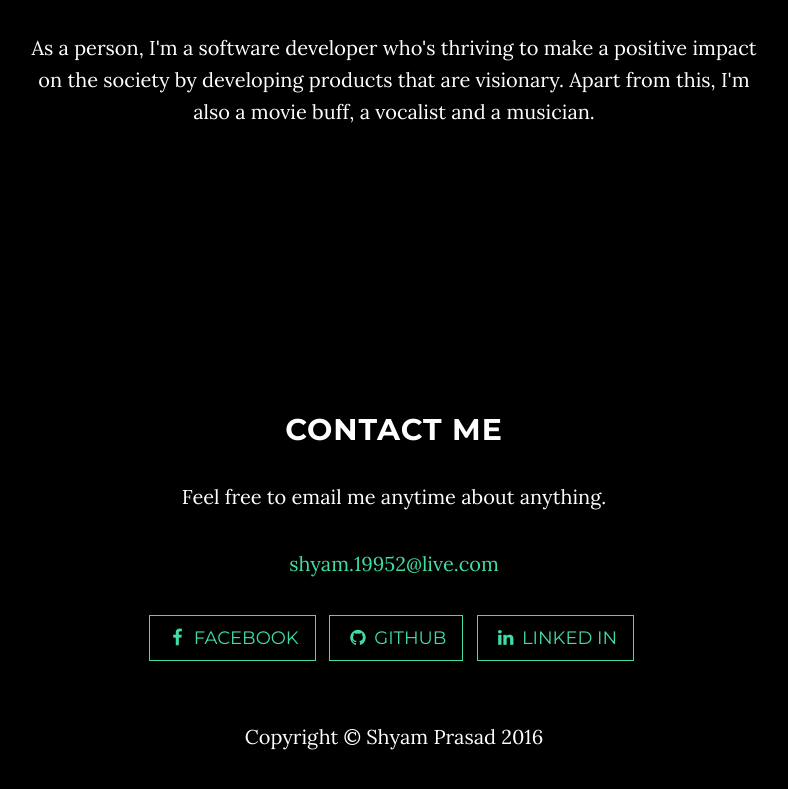
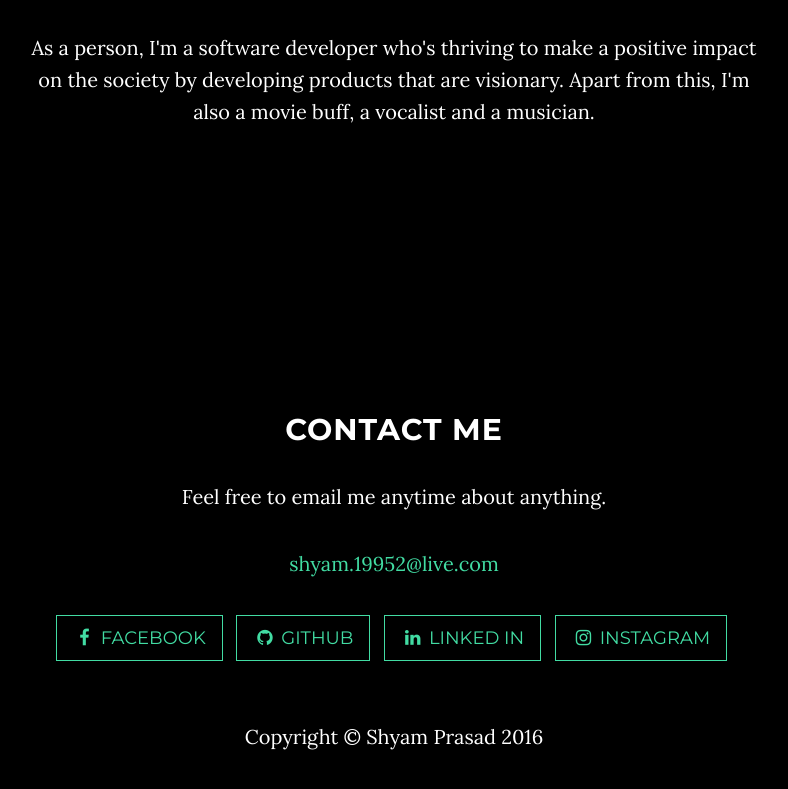
Before and after one commit to shyampraz/shyamprasad.github.io, a website: page index.html in a window 1280 px wide. Shown: the part 1348-2137 px from the top of the page, without its empty margins (246-1034 px from the left). Drawn offline with nearby package versions, Linux system fonts and the light colour scheme.

Commit message:
Added insta

```diff
--- a/index.html
+++ b/index.html
@@ -126,6 +126,9 @@
                     <li>
                         <a href="https://linkedin.com/in/shyampraz" class="btn btn-default btn-lg"><i class="fa fa-linkedin fa-fw"></i> <span class="network-name">Linked In</span></a>
                     </li>
+                    <li>
+                        <a href="https://instagram.com/shyampraz" class="btn btn-default btn-lg"><i class="fa fa-instagram fa-fw"></i> <span class="network-name">Instagram</span></a>
+                    </li>
 
                 </ul>
             </div>
```
Also changed, not shown: 1 other file.
